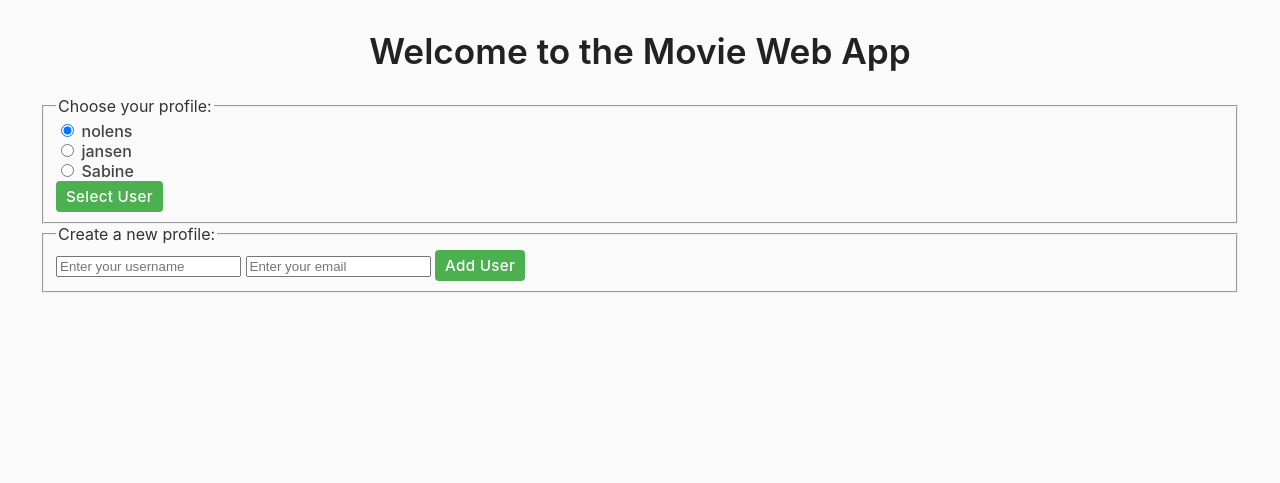
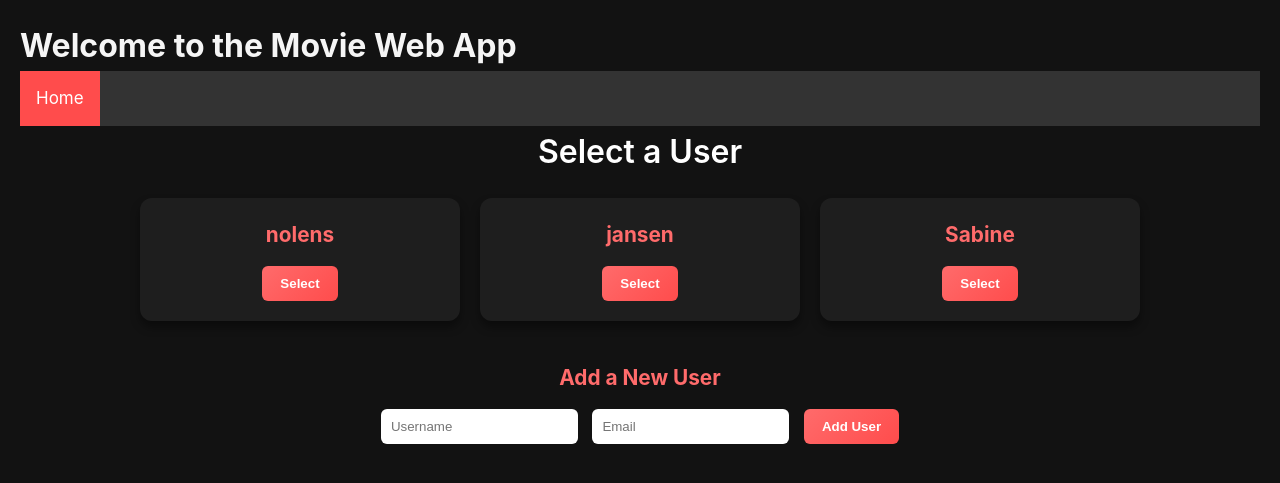
Before and after one commit to janis-loens/MovieWebApp, a Flask app: page / in a window 1280 px wide. Shown: the top 483 px of the page. Run offline with Flask 3, Linux system fonts and the light colour scheme.

Commit message:
Polished css and layout

```diff
--- a/app.py
+++ b/app.py
@@ -38,7 +38,7 @@ def get_user_movies(user_id):
     if request.method == 'POST':
         title = request.form.get('title')
         movie_data = get_movie_data(title)
-        if movie_data:
+        if "Title" in movie_data:
             data_manager.add_movie(
                 title=movie_data["Title"],
                 year=movie_data["Year"],
--- a/data_manager.py
+++ b/data_manager.py
@@ -23,7 +23,7 @@ class DataManager():
         return User.query.all()
 
     def update_movie(self, movie_id, new_title):
-        movie = Movie.query.filter_by(movie_id=movie_id).one()
+        movie = Movie.query.filter_by(id=movie_id).one()
         if movie:
             movie.title = new_title
             self.db.session.commit()
--- a/static/style.css
+++ b/static/style.css
@@ -1,216 +1,108 @@
-/* ===== Global ===== */
-body {
-    max-width: 1200px;
-    margin: 0 auto;
-    padding: 20px;
-    font-family: 'Inter', 'Segoe UI', Roboto, Arial, sans-serif;
-    background-color: #fafafa;
-    color: #333;
-    font-weight: 400;
+/* Reset */
+body, h1, h2, h3, p, ul, li {
+    margin: 0;
+    padding: 0;
 }
 
-h1 {
-    text-align: center;
-    margin-top: 10px;
-    font-size: 2.2em;
-    color: #222;
-    font-weight: 600;
+body {
+    font-family: 'Inter', sans-serif;
+    background: #121212;
+    color: #f5f5f5;
+    line-height: 1.6;
+    padding: 20px;
 }
 
-h2 {
-    text-align: center;
-    font-weight: 500;
-    font-size: 1.5em;
-    color: #333;
-    margin-bottom: 10px;
+/* Main container */
+main {
+    max-width: 1000px;
+    margin: 0 auto;
 }
 
-/* ===== Toolbar ===== */
-.toolbar {
-    display: flex;
-    align-items: center;
-    gap: 12px;
-    margin-bottom: 20px;
-    padding: 10px 15px;
-    background: white;
-    border-radius: 6px;
-    box-shadow: 0 2px 6px rgba(0,0,0,0.05);
+/* Headings */
+h2 {
+    font-size: 2rem;
+    margin-bottom: 1rem;
+    font-weight: 600;
+    text-align: center;
+    color: #fff;
 }
 
-.toolbar-left,
-.toolbar-right {
-    display: flex;
-    align-items: center;
-    gap: 8px;
+h3 {
+    font-size: 1.3rem;
+    margin-bottom: 0.8rem;
+    color: #ff6b6b;
 }
 
-.toolbar-right {
-    margin-left: auto;
+/* === NAVBAR (unchanged) === */
+.topnav {
+  background-color: #333;
+  overflow: hidden;
 }
 
-label {
-    font-weight: 500;
-    color: #444;
+.topnav a {
+  float: left;
+  color: #f2f2f2;
+  text-align: center;
+  padding: 14px 16px;
+  text-decoration: none;
+  font-size: 17px;
+}
+.topnav a:hover {
+  background-color: #ddd;
+  color: black;
+}
+.topnav a.active {
+  background-color: #ff4c4c;
+  color: white;
 }
 
-select,
-.search-form input[type="text"],
-button {
-    padding: 6px 10px;
-    border: 1px solid #ccc;
-    border-radius: 4px;
-    font-size: 0.95em;
-    outline: none;
-    font-family: inherit;
-    font-weight: 400;
+
+/* Card grid */
+.card-list {
+    display: grid;
+    grid-template-columns: repeat(auto-fit, minmax(220px, 1fr));
+    gap: 20px;
+    margin-top: 20px;
 }
 
-select:hover,
-.search-form input[type="text"]:hover {
-    border-color: #888;
+.card {
+    background: #1e1e1e;
+    padding: 20px;
+    border-radius: 12px;
+    box-shadow: 0 6px 10px rgba(0,0,0,0.4);
+    text-align: center;
+    transition: transform 0.2s ease, box-shadow 0.2s ease;
 }
 
-button {
-    background-color: #4CAF50;
-    color: white;
+.card:hover {
+    transform: translateY(-4px);
+    box-shadow: 0 10px 18px rgba(0,0,0,0.5);
+}
+
+/* Buttons */
+button, .button {
+    background: linear-gradient(135deg, #ff6b6b, #ff4c4c);
+    color: #fff;
     border: none;
+    padding: 10px 18px;
+    border-radius: 6px;
     cursor: pointer;
-    font-weight: 500;
-    letter-spacing: 0.3px;
-    transition: background-color 0.2s ease, transform 0.1s ease;
+    font-weight: 600;
+    transition: transform 0.15s ease, background 0.3s ease;
 }
 
 button:hover {
-    background-color: #45a049;
-    transform: translateY(-1px);
+    transform: scale(1.05);
+    background: linear-gradient(135deg, #ff4c4c, #ff2a2a);
 }
 
-.search-form {
-    display: flex;
-    align-items: center;
-    gap: 8px;
+/* Forms */
+form {
+    margin-top: 15px;
 }
 
-.search-form input[type="text"] {
-    width: 150px;
-    max-width: 40vw;
-}
-
-/* ===== Movie Grid ===== */
-.movie-list {
-    display: grid !important;
-    grid-template-columns: repeat(3, minmax(0, 1fr));
-    gap: 20px;
-}
-
-@media (max-width: 1000px) {
-    .movie-list {
-        grid-template-columns: repeat(2, minmax(0, 1fr));
-    }
-}
-
-@media (max-width: 640px) {
-    .movie-list {
-        grid-template-columns: 1fr;
-    }
-}
-
-/* ===== Book Cards ===== */
-.movie-item {
-    display: flex;
-    flex-direction: column;
-    align-items: center;
-    background-color: white;
-    padding: 15px;
-    border-radius: 8px;
-    box-shadow: 0 2px 8px rgba(0,0,0,0.08);
-    transition: transform 0.15s ease, box-shadow 0.15s ease;
-}
-
-.movie-item:hover {
-    transform: translateY(-3px);
-    box-shadow: 0 4px 12px rgba(0,0,0,0.12);
-}
-
-.movie-info {
-    text-align: center;
-    margin-bottom: 10px;
-}
-
-.movie-info h3 {
-    margin: 0 0 4px 0;
-    font-size: 1.1em;
-    color: #222;
-    font-weight: 500;
-}
-
-.movie-info p {
-    margin: 0;
-    font-size: 0.95em;
-    color: #666;
-    font-weight: 400;
-    overflow: hidden;
-    white-space: nowrap;
-    text-overflow: ellipsis;
-}
-
-.movie-cover {
-    height: 180px;
-    width: auto;
-    border-radius: 4px;
-    margin-bottom: 10px;
-}
-
-/* ===== Delete Button ===== */
-.delete-form {
-    margin-top: auto;
-}
-
-.delete-button {
-    background-color: #e74c3c;
-    padding: 6px 10px;
-    border-radius: 4px;
+input[type="text"], input[type="email"] {
+    padding: 10px;
     border: none;
-    color: white;
-    font-size: 0.9em;
-    font-weight: 500;
-    cursor: pointer;
-    transition: background-color 0.2s ease, transform 0.1s ease;
-}
-
-.delete-button:hover {
-    background-color: #c0392b;
-    transform: translateY(-1px);
-}
-
-/* ===== Footer Buttons ===== */
-footer {
-    margin-top: 30px;
-    text-align: center;
-}
-
-a.button {
-    display: inline-block;
-    padding: 8px 14px;
-    border-radius: 4px;
-    background-color: #3498db;
-    color: white;
-    text-decoration: none;
-    margin: 0 5px;
-    font-weight: 500;
-    letter-spacing: 0.3px;
-    transition: background-color 0.2s ease, transform 0.1s ease;
-}
-
-a.button:hover {
-    background-color: #2980b9;
-    transform: translateY(-1px);
-}
-
-.movie-poster {
-    width: 100%;
-    height: auto;
-    max-width: 150px;
-    border-radius: 4px;
-    margin-bottom: 10px;
-}
+    border-radius: 6px;
+    margin-right: 10px
--- /dev/null
+++ b/templates/base.html
@@ -0,0 +1,27 @@
+<!DOCTYPE html>
+<html lang="en">
+<head>
+    <meta charset="UTF-8">
+    <meta name="viewport" content="width=device-width, initial-scale=1.0">
+    <title>Movie Web App</title>
+    <link rel="stylesheet" href="{{ url_for('static', filename='style.css') }}">
+</head>
+<body>
+    <header>
+        <h1>Welcome to the Movie Web App</h1>
+    </header>
+    <div class="topnav">
+        <a class="{% if request.endpoint == 'home' %}active{% endif %}" href="{{ url_for('home') }}">Home</a>
+
+        {% if user_id is defined %}
+            <a class="{% if request.endpoint == 'get_user_movies' %}active{% endif %}"
+            href="{{ url_for('get_user_movies', user_id=user_id) }}">
+            Movie List
+            </a>
+        {% endif %}
+    </div>
+    {% block content %}
+    {% endblock %}
+
+</body>
+</html>
--- a/templates/index.html
+++ b/templates/index.html
@@ -1,43 +1,29 @@
-<!DOCTYPE html>
-<html lang="en">
-<head>
-    <meta charset="UTF-8">
-    <meta name="viewport" content="width=device-width, initial-scale=1.0">
-    <title>Movie Web App</title>
-    <link rel="stylesheet" href="{{ url_for('static', filename='style.css') }}">
-</head>
-<body>
-    <header>
-        <h1>Welcome to the Movie Web App</h1>
-    </header>
+{% extends "base.html" %}
+
+{% block content %}
 <main>
-        <!-- User selection form -->
-        <form action="{{ url_for('select_user') }}" method="post">
-            <fieldset>
-                <legend>Choose your profile:</legend>
-                {% if users|length == 0 %}
-                    <p>No users found. Please create a user first.</p>
-                {% else %}
+    <h2>Select a User</h2>
+    <div class="card-list">
+        {% if users %}
             {% for user in users %}
-                        <div>
-                            <input type="radio" id="user_{{ loop.index }}" name="user_id" value="{{ user.id }}" {% if loop.first %}checked{% endif %}>
-                            <label for="user_{{ loop.index }}">{{ user.username }}</label>
+                <div class="card">
+                    <h3>{{ user.username }}</h3>
+                    <form method="POST" action="{{ url_for('select_user') }}">
+                        <input type="hidden" name="user_id" value="{{ user.id }}">
+                        <button type="submit">Select</button>
+                    </form>
                 </div>
             {% endfor %}
-                    <button type="submit">Select User</button>
+        {% else %}
+            <p style="text-align:center;">No users available. Please add one below.</p>
         {% endif %}
-            </fieldset>
-        </form>
+    </div>
 
-        <!-- Add new user form -->
-        <form action="{{ url_for('add_user') }}" method="post">
-            <fieldset>
-                <legend>Create a new profile:</legend>
-                <input type="text" name="username" placeholder="Enter your username" required>
-                <input type="email" name="email" placeholder="Enter your email" required>
+    <h3 style="margin-top: 40px; text-align:center;">Add a New User</h3>
+    <form method="POST" action="{{ url_for('add_user') }}" style="text-align:center;">
+        <input type="text" name="username" placeholder="Username" required>
+        <input type="text" name="email" placeholder="Email" required>
         <button type="submit">Add User</button>
-            </fieldset>
     </form>
 </main>
-</body>
-</html>
+{% endblock %}
```
Also changed, not shown: templates/movies.html (+10 -16 lines), instance/movies.db. Lines whose indentation alone changed are shown as unchanged.
